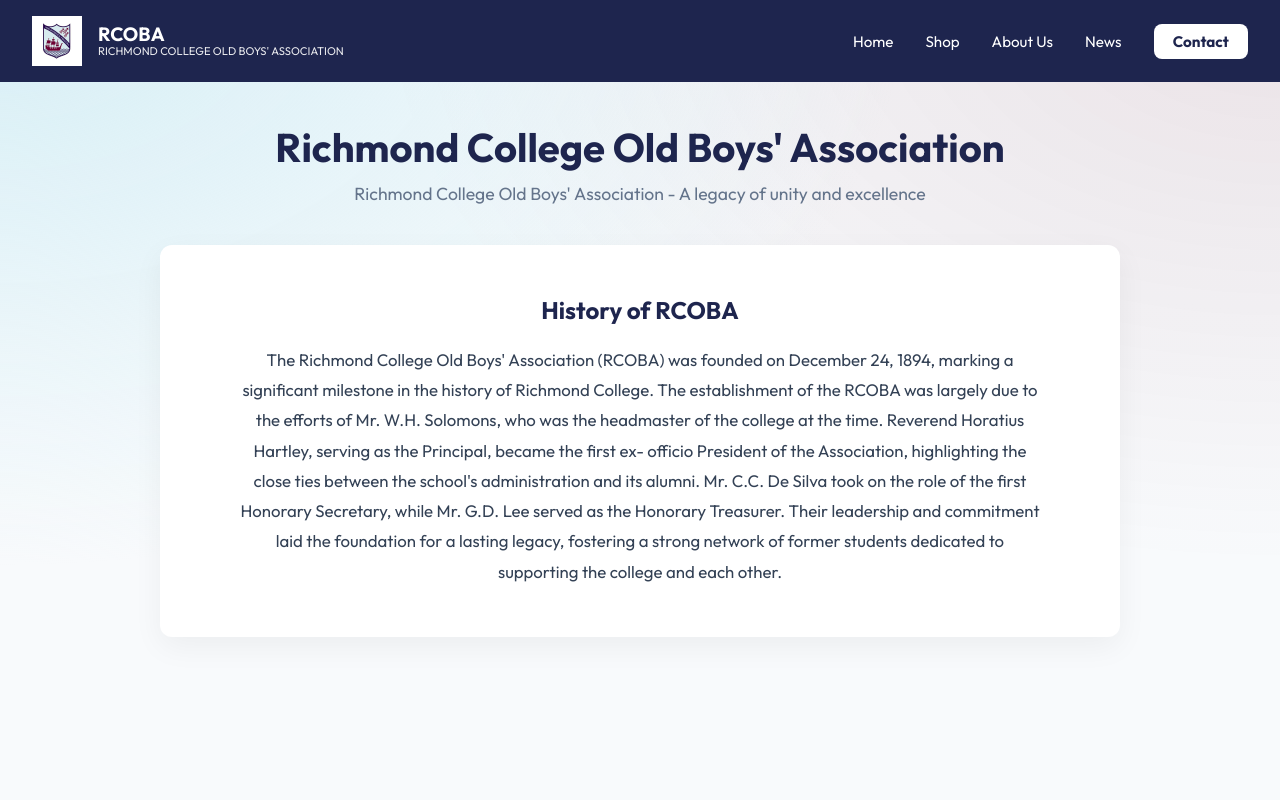
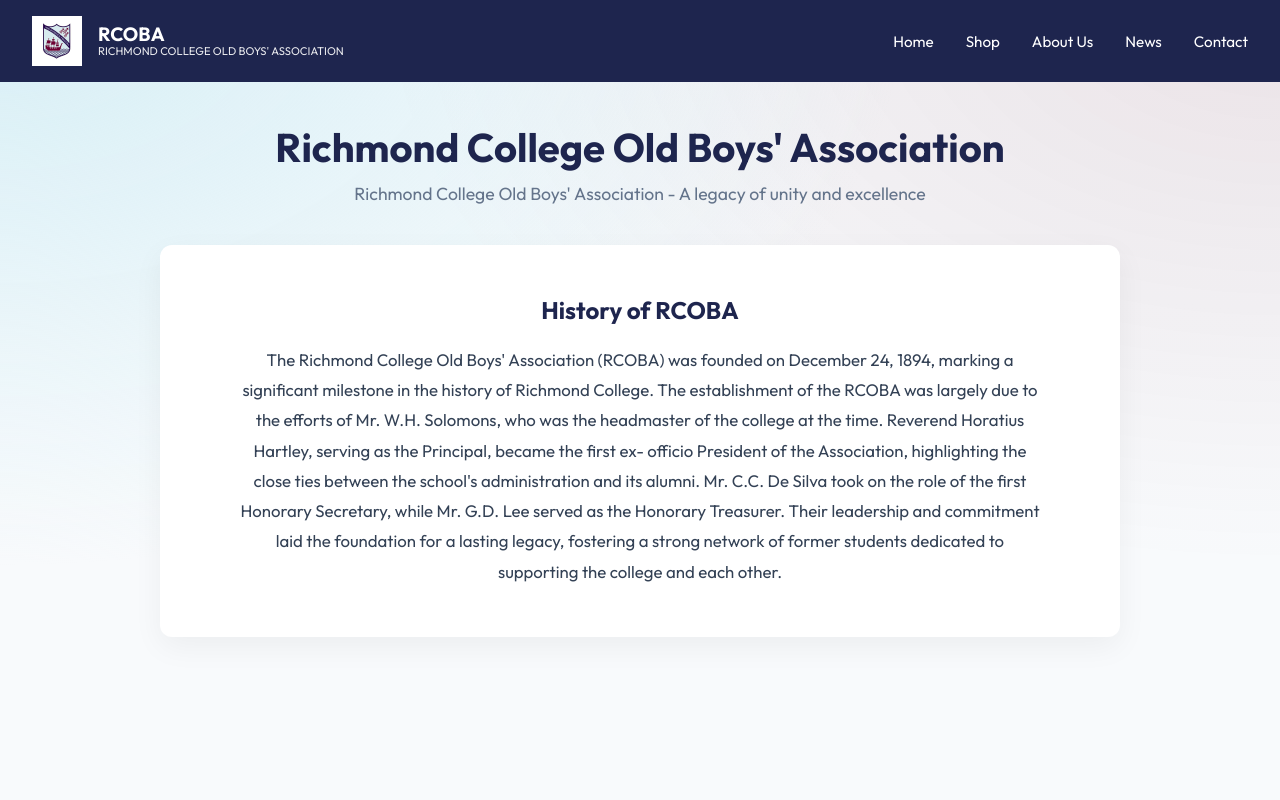
Before and after one commit to matheeshapansilu/RCOBA-Exco-Members, a Next.js app: page /about in a window 1280 px wide. Shown: the top 800 px of the page. Built offline with nearby package versions, Linux system fonts and the light colour scheme.

Commit message:
style: remove white button styling from contact link in main nav

```diff
--- a/app/Header.tsx
+++ b/app/Header.tsx
@@ -89,7 +89,7 @@
             <a href="/shop">Shop</a>
             <a href="/about">About Us</a>
             <a href="/news">News</a>
-            <a href="/contact" className="btn-contact">Contact</a>
+            <a href="/contact">Contact</a>
           </nav>
         </header>
       )}
```
